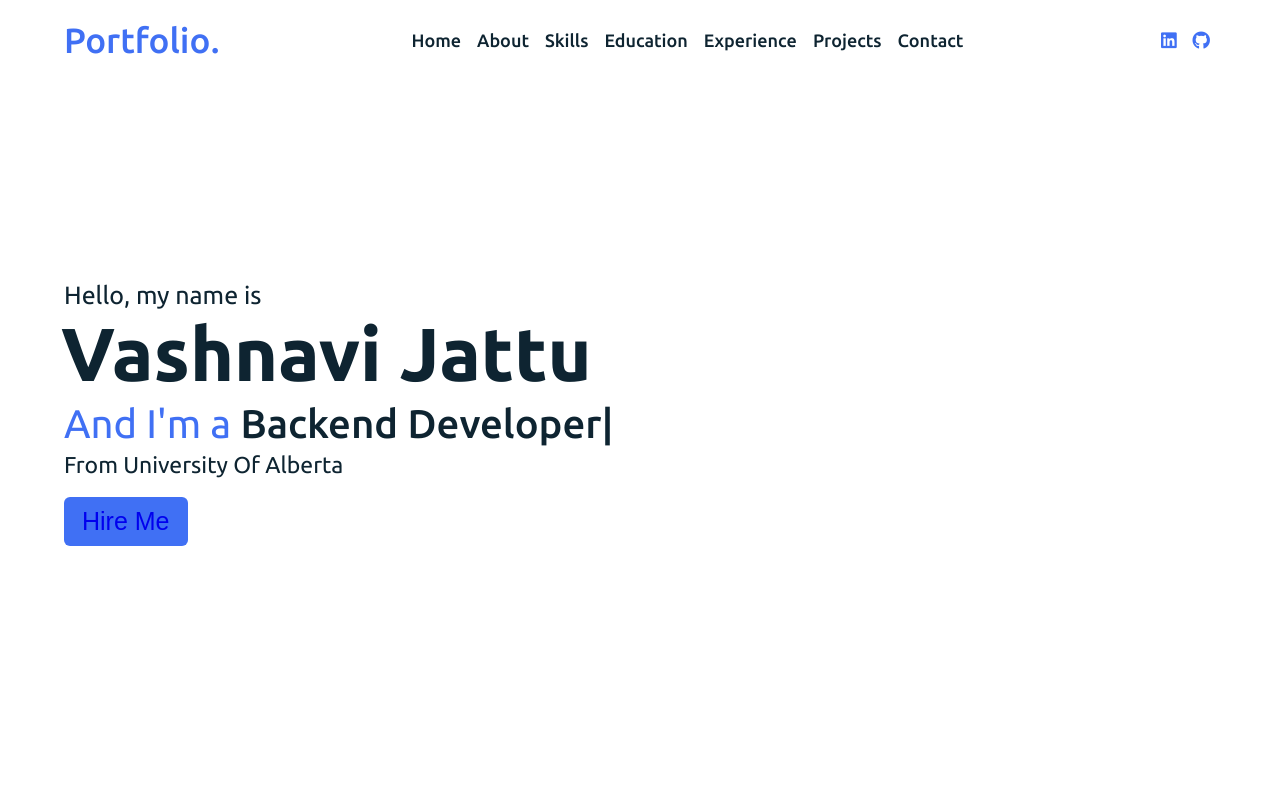
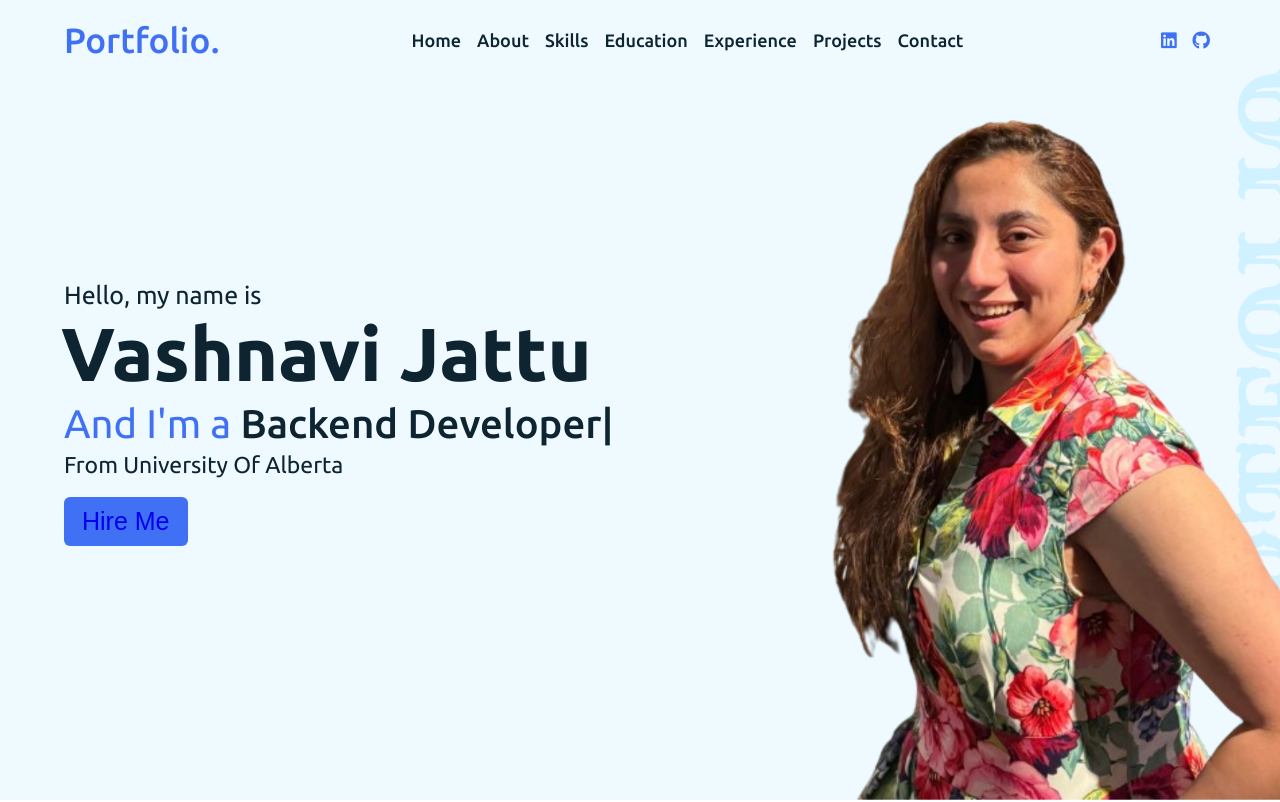
Before and after one commit to Vashnavi-jattu/Website, a plain HTML site: page index.html in a window 1280 px wide. Shown: the top 802 px of the page. Drawn offline with nearby package versions, Linux system fonts and the light colour scheme.

Commit message:
Update style.css

```diff
--- a/style.css
+++ b/style.css
@@ -111,7 +111,7 @@ nav.sticky .menu-btn{
 .home{
   height: 100vh;
   width: 100%;
-  background: url("images/BACKGROUND_IMAGE.png") no-repeat;
+  background: url("BACKGROUND_IMAGE.png") no-repeat;
   background-size: cover;
   background-position: center;
   background-attachment: fixed;
```
